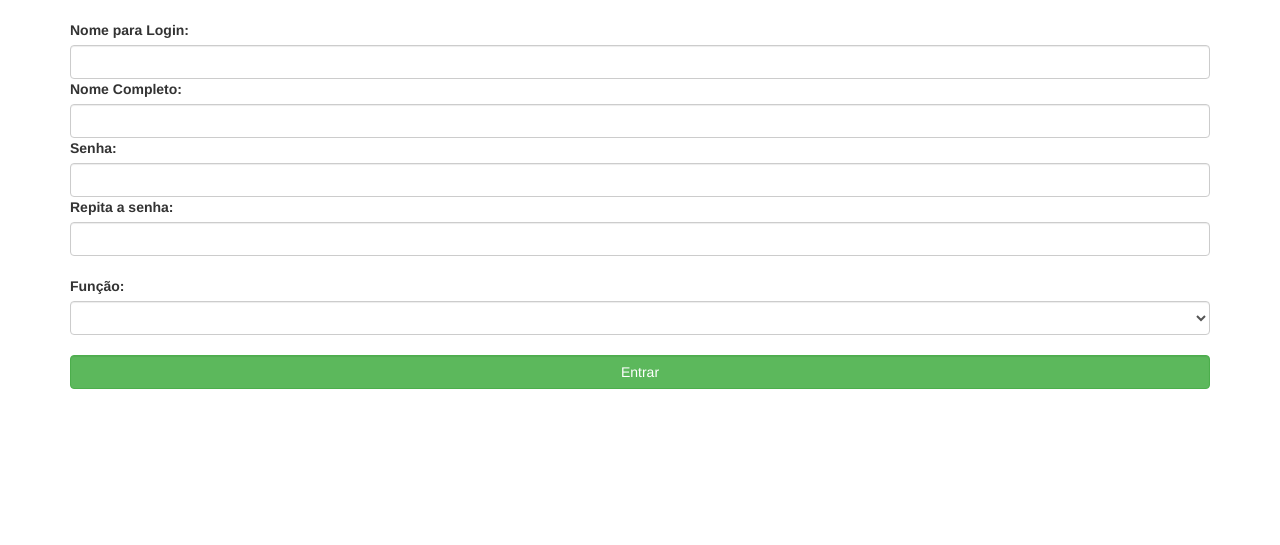
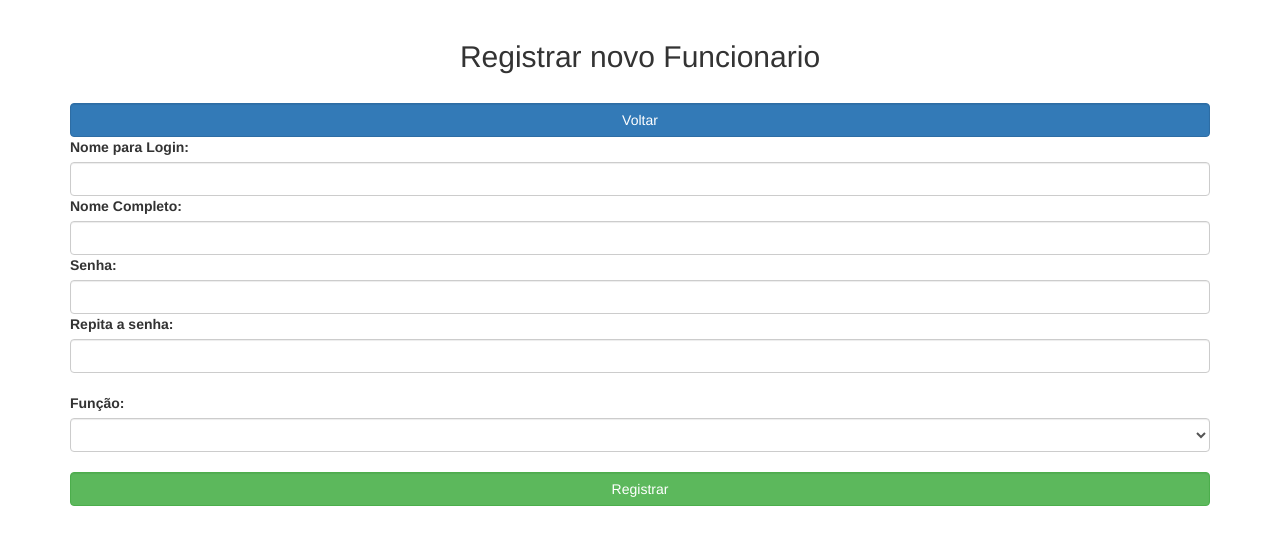
Before and after one commit to MarcosYaiama/integradores, a Flask app: page /registro in a window 1280 px wide. Shown: the top 545 px of the page. Run offline with Flask 2, Linux system fonts and the light colour scheme; data that the repository does not hold is empty; some libraries are stand-ins or nearby versions.

Commit message:
Acesso do controle de funcionario e registro ao CCO

```diff
--- a/helpers.py
+++ b/helpers.py
@@ -16,7 +16,7 @@ def busca_usuario_por_nome(nome):
 
 def nivel_de_acesso(cargo):
     if(cargo == 'CCO'):
-        return ('indexCCO.html', 'formCCO.html', 'reprovaCCO.html')
+        return ('indexCCO.html', 'formCCO.html', 'reprovaCCO.html', 'controle_funcionariosCCO.html')
     elif(cargo == 'ANALISTA DE GRAOS' or cargo == 'ANALISE DE GRAOS'):
         return ('indexAnalise.html', 'formAnalise.html')
     elif(cargo == 'GUARDA'):
--- a/models.py
+++ b/models.py
@@ -1,5 +1,5 @@
 class Usuario:
-    def __init__(self, id, senha, cargo, nome, status):
+    def __init__(self, id, senha, cargo, nome, status="Offline"):
         self.nome = nome
         self.senha = senha
         self.id = id
--- a/templates/controle_funcionariosCCO.html
+++ b/templates/controle_funcionariosCCO.html
@@ -1,5 +1,5 @@
 {% extends 'template.html' %} {% block conteudo %}
-<h2 style="text-align: center;">Analise Manual</h2>
+<h2 style="text-align: center;">Controle de Usuarios</h2>
 <a class="btn btn-primary form-control" href="{{ url_for('index') }}">Voltar</a><br>
 <br>
 {% for cargo, online in cargos.items() %}
@@ -52,6 +52,6 @@ Funcionarios Offline:
 
   </tbody>
 </table>
-
+<a class="btn btn-success form-control" href="{{ url_for('registro') }}">Registrar novo Funcionario</a>
 
 {% endblock %}
--- a/templates/indexCCO.html
+++ b/templates/indexCCO.html
@@ -91,5 +91,7 @@
         <a class="btn btn-primary form-control" href="#">Ver Mais</a>
         <br>
         <br>
+        <a class="btn btn-danger form-control" href="{{ url_for('controle_funcionarios') }}">Controle Funcionarios</a>
+        <br>
 
 {% endblock %}
--- a/templates/login.html
+++ b/templates/login.html
@@ -78,6 +78,8 @@
                     02/08/2018:
                     <ul>
                       <li>Tela de Registros pronta e funcionando com o banco de dados</li>
+                      <li>Tela de Controle de Funcionarios pronta e interagindo com o banco</li>
+                      <li>Tela de Registro e Controle de usuarios integradas entre si e falta implementar acesso restrito somente ao CCO</li>
                     </ul>
                 </li>
             </ul><br><br>
--- a/templates/registro.html
+++ b/templates/registro.html
@@ -1,4 +1,8 @@
 {% extends 'template.html' %} {% block conteudo %}
+<h2 style="text-align: center;">Registrar novo Funcionario</h2>
+<br>
+<a class="btn btn-primary form-control" href="{{ url_for('controle_funcionarios') }}">Voltar</a>
+<br>
 <form action="{{ url_for('novo_usuario') }}" method="POST">
 
             <label>Nome para Login: </label>
@@ -21,7 +25,7 @@
                 <option value="analista">Analista</option> -->
             </select>
             <br>
-            <button class="btn btn-success form-control" type="submit">Entrar</button>
+            <button class="btn btn-success form-control" type="submit">Registrar</button>
 
         </form>
 {% endblock %}
--- a/views.py
+++ b/views.py
@@ -97,15 +97,19 @@ def logout():
 
 @app.route('/controle_func')
 def controle_funcionarios():
-    usuarios = usuario_dao.listar()
-    cargos = usuario_dao.cargos()
-    dict_cargos = {}
+    if(session['usuario_cargo'] == 'CCO'):
+        usuarios = usuario_dao.listar()
+        cargos = usuario_dao.cargos()
+        dict_cargos = {}
 
-    for user in usuarios:
-        if user.cargo not in dict_cargos:
-            dict_cargos.setdefault(user.cargo, False)
-        for i in range(len(cargos)):
-            if user.cargo == cargos[i] and user.status == "Online":
-                dict_cargos[cargos[i]] = True
-    print(dict_cargos)
-    return render_template('controle_funcionariosCCO.html', usuarios = usuarios, cargos = dict_cargos)
+        for user in usuarios:
+            if user.cargo not in dict_cargos:
+                dict_cargos.setdefault(user.cargo, False)
+            for i in range(len(cargos)):
+                if user.cargo == cargos[i] and user.status == "Online":
+                    dict_cargos[cargos[i]] = True
+        print(dict_cargos)
+        return render_template('controle_funcionariosCCO.html', usuarios = usuarios, cargos = dict_cargos)
+    else:
+        flash('Não foi possivel acessar essa página')
+        return redirect(url_for('index'))
```
Also changed, not shown: 4 other files.
